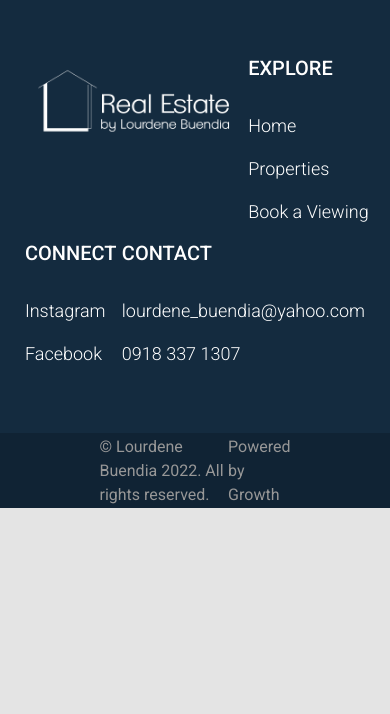
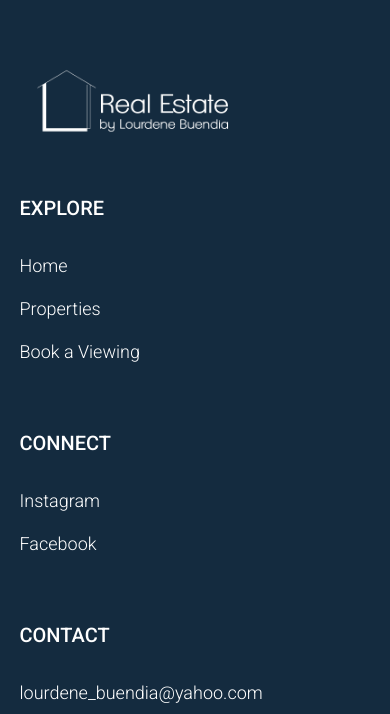
Before and after one commit to FonzyLima/buendia-estates-website, a Next.js app: page /Booking in a window 390 px wide. Shown: the part 1590-2304 px from the top of the page. Before the commit the page ends 2098 px from the top, so only its background shows below. Built offline with nearby package versions, Linux system fonts and the light colour scheme.

Commit message:
responsive footer

```diff
--- a/styles/globals.css
+++ b/styles/globals.css
@@ -233,9 +233,21 @@ nav .nav-link, nav .navbar-brand {
 }
 
 
+@media screen and (max-width: 1200px) {
+
+    .footer-section div {
+        margin-bottom: 50px;
+    }
+
+}
+
 /* Phone Responsiveness */
 @media screen and (max-width: 519px)
 {
+    .footer-section {
+        flex-direction: column;
+    }
+
     .contact-links {
         margin-top:8px;
     }
```
